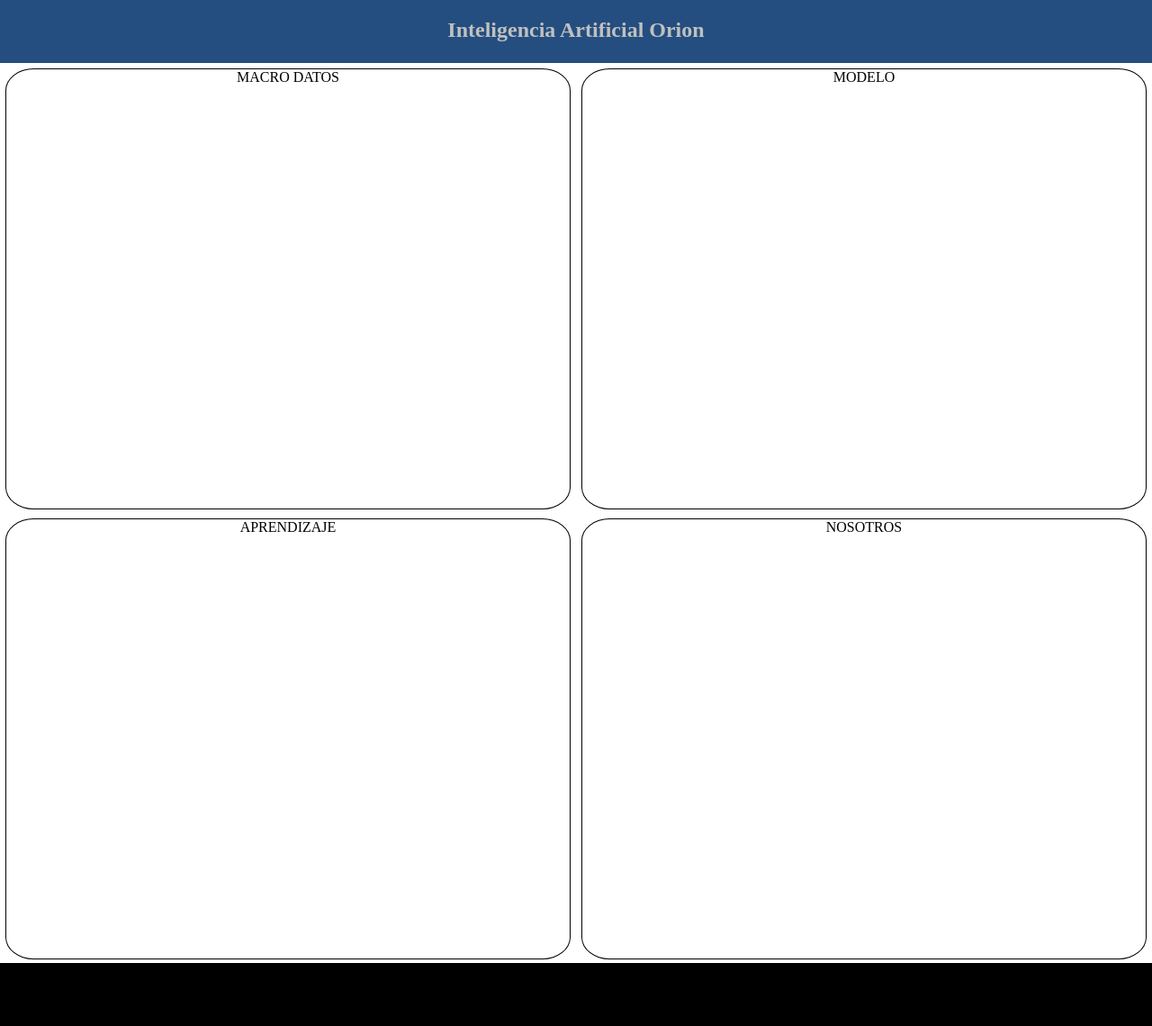
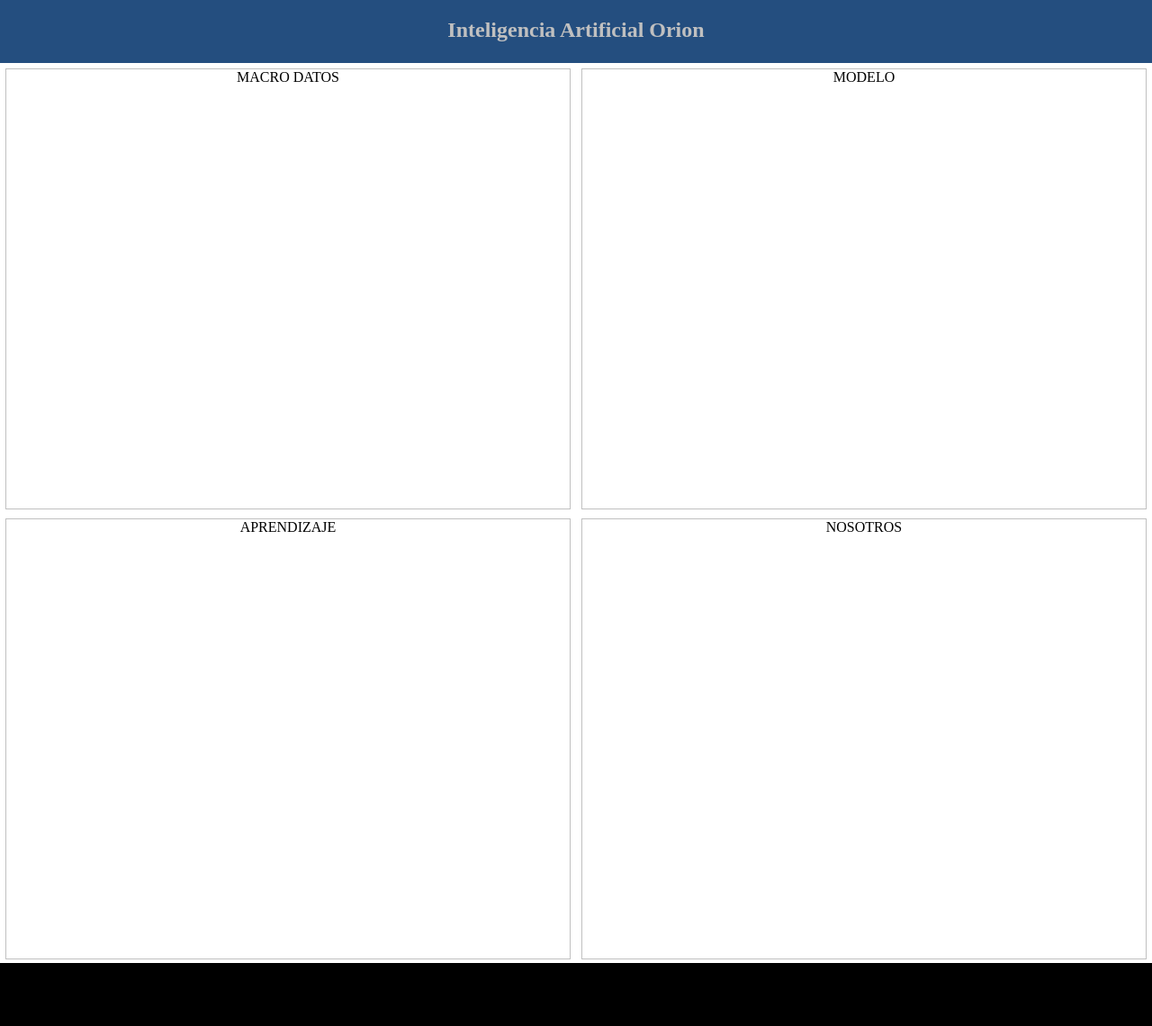
Before and after one commit to PT-Adrian/orionworkflow.github.io, a Jekyll site: the page built from index.md, in a window 1280 px wide. Shown: the whole page at 90% size. Built offline with Jekyll 4.4.1, drawn with Linux system fonts in a browser that asks for light colours; our own code applies the rules of GitHub Pages for plain Markdown files.

Commit message:
Update style.css

```diff
--- a/assets/css/style.css
+++ b/assets/css/style.css
@@ -221,7 +221,6 @@ span{
     width:98%;
     height:98%;
     margin:1%;
-    border:1px solid black;
-    border-radius:5%;
+    border:1px solid silver;
 
 }
```
